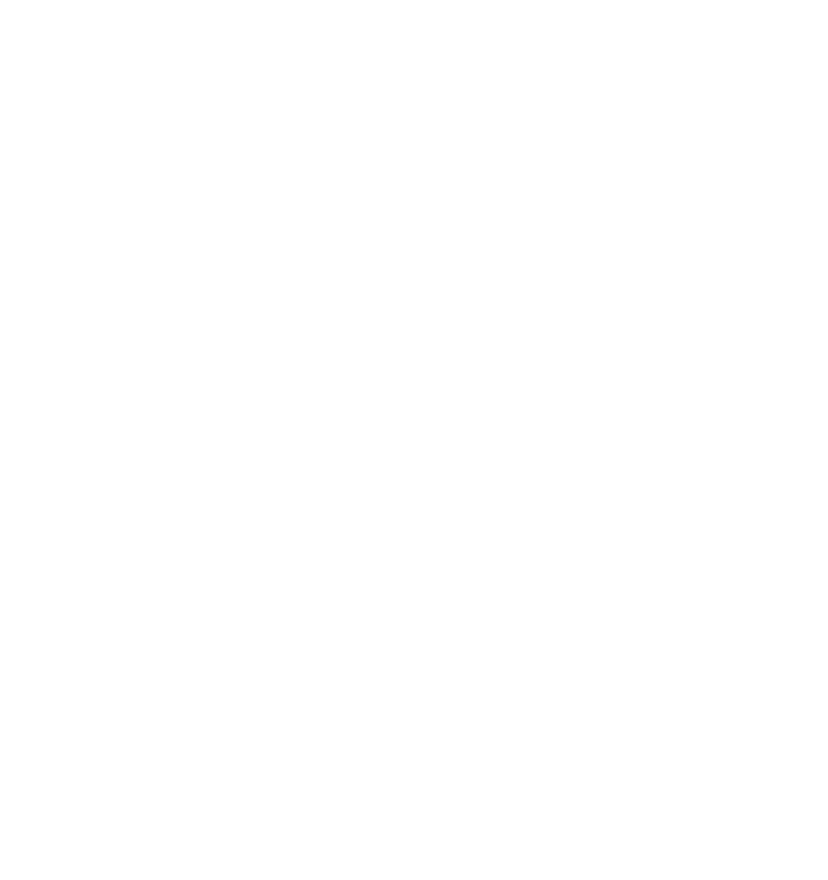
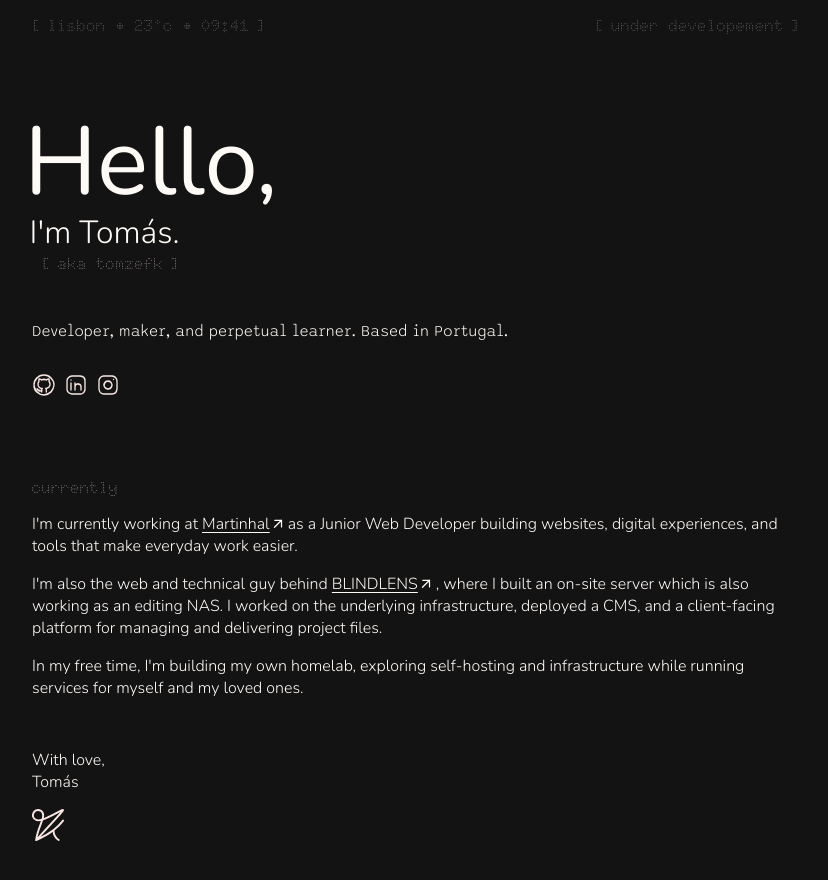
Before and after one commit to tomzefk/tomzefk.dev, an Astro site: page / in a window 1280 px wide. Shown: the whole page, without its empty margins (224-1052 px from the left). Before the commit the page ends 800 px from the top, so only its background shows below. Built offline with nearby package versions, Linux system fonts and the light colour scheme; Astro itself is replaced by a stand-in of ours.

Commit message:
create global variables; initial index page

```diff
--- a/astro.config.mjs
+++ b/astro.config.mjs
@@ -2,4 +2,16 @@
 import { defineConfig } from 'astro/config';
 
 // https://astro.build/config
-export default defineConfig({});
+import { fileURLToPath } from "node:url";
+
+export default defineConfig({
+    vite: {
+        resolve: {
+            alias: {
+                "@styles": fileURLToPath(
+                    new URL("./src/styles", import.meta.url)
+                ),
+            },
+        },
+    },
+});
--- /dev/null
+++ b/src/components/Details.astro
@@ -0,0 +1,24 @@
+<span class="detail"><slot /></span>
+
+<style lang="scss">
+    @use "@styles/variables" as *;
+
+    .detail {
+        position: relative;
+        padding-inline: 1rem;
+
+        font-family: "Doto", sans-serif;
+        text-transform: lowercase;
+
+        &:before {
+            position: absolute;
+            content: "[";
+            left: 0;
+        }
+        &:after {
+            content: "]";
+            position: absolute;
+            right: 0;
+        }
+    }
+</style>
--- /dev/null
+++ b/src/components/Link.astro
@@ -0,0 +1,22 @@
+---
+const { href } = Astro.props;
+---
+
+<a class="link" href={href} target="_blank" rel="noopener noreferrer"
+    ><slot /><img src="/icons/arrow-diagonal.svg" width="12" height="21" alt="" /></a
+>
+
+<style lang="scss">
+    @use "@styles/variables" as *;
+
+    .link {
+        display: inline-flex;
+        flex-direction: row;
+        gap: 2px;
+
+        color: inherit;
+        text-decoration: underline;
+        text-decoration-thickness: 1px;
+        text-underline-offset: 3px;
+    }
+</style>
--- a/src/layouts/Page.astro
+++ b/src/layouts/Page.astro
@@ -2,11 +2,13 @@
 <html lang="en">
 	<head>
 		<meta charset="utf-8" />
-		<meta name="viewport" content="width=device-width" />
-		<link rel="icon" type="image/png" href="/favicon-16x16.png" />
+		<meta name="viewport" content="width=device-width, initial-scale=1" />
+		<link rel="icon" type="image/png" sizes="16x16" href="/favicon-16x16.png" />
+		<link rel="icon" type="image/png" sizes="32x32" href="/favicon-32x32.png" />
 		<link rel="icon" href="/favicon.ico" />
-		<meta name="generator" content={Astro.generator} />
+		<link rel="canonical" href="https://tomzefk.dev/" />
 		<title>tomzefk.</title>
+		<meta name="description" content="Tomás — Junior Web Developer" />
 	</head>
 	<body>
 		<slot />
@@ -14,9 +16,16 @@
 </html>
 
 <style>
+	*,
+	*::before,
+	*::after {
+		box-sizing: border-box;
+	}
+
 	html,
 	body {
 		margin: 0;
 		width: 100%;
+		background-color: #141313;
 	}
 </style>
--- a/src/pages/index.astro
+++ b/src/pages/index.astro
@@ -1,13 +1,224 @@
 ---
-import Layout from '../layouts/Page.astro'
-import Styles from '../styles/globals.scss'
+import Layout from "@layouts/Page.astro";
+import Link from "@components/Link.astro";
+import Detail from "@components/Details.astro";
+import "../styles/globals.scss";
 ---
 
 <Layout>
 	<div id="page">
-		<header></header>
+		<header>
+			<Detail>lisbon • 23°C • 09:41</Detail>
+			<Detail>under developement</Detail>
+		</header>
 		<main>
-			<section></section>
+			<section id="hero">
+				<div id="name">
+					<h1>Hello,</h1>
+					<div>
+						<h1>I'm Tomás.</h1>
+						<span><Detail>aka tomzefk</Detail></span>
+					</div>
+				</div>
+				<div id="description">
+					<p>
+						Developer, maker, and perpetual learner. Based in
+						Portugal.
+					</p>
+					<nav id="socials" aria-label="Social links">
+						<a
+							href="https://github.com/tomzefk"
+							aria-label="GitHub"
+							target="_blank"
+							rel="noopener noreferrer"
+						>
+							<img
+								src="/icons/github.svg"
+								width="24"
+								height="24"
+								alt=""
+							/>
+						</a>
+						<a
+							href="https://github.com/tomzefk"
+							aria-label="Linkedin"
+							target="_blank"
+							rel="noopener noreferrer"
+						>
+							<img
+								src="/icons/linkedin.svg"
+								width="24"
+								height="24"
+								alt=""
+							/>
+						</a>
+						<a
+							href="https://instagram.com/tomzefk.js"
+							aria-label="Instagram"
+							target="_blank"
+							rel="noopener noreferrer"
+						>
+							<img
+								src="/icons/instagram.svg"
+								width="24"
+								height="24"
+								alt=""
+							/>
+						</a>
+					</nav>
+				</div>
+			</section>
+
+			<section id="currently">
+				<h2>Currently</h2>
+				<p>
+					I'm currently working at <Link href="https://www.martinhal.com/">Martinhal</Link> as a Junior Web Developer building websites, digital experiences,
+					and tools that make everyday work easier.
+				</p>
+				<p>
+					I'm also the web and technical guy behind <Link
+						href="https://www.blindlens.co.uk/">BLINDLENS</Link
+					> , where I built an on-site server which is also working as an
+					editing NAS. I worked on the underlying infrastructure, deployed
+					a CMS, and a client-facing platform for managing and delivering
+					project files.
+				</p>
+				<p>
+					In my free time, I'm building my own homelab, exploring
+					self-hosting and infrastructure while running services for
+					myself and my loved ones.
+				</p>
+				<br />
+				<p>
+					With love,<br />
+					Tomás
+				</p>
+				<img src="/icons/logo.svg" width="32" height="32" alt="" />
+			</section>
 		</main>
 	</div>
 </Layout>
+
+<!-- --- -->
+
+<style lang="scss">
+	@use "../styles/variables" as *;
+
+	#page {
+		// width: 100%;
+		max-width: 768px;
+		margin-inline: auto;
+
+		@media screen and (max-width: calc(768px + 4rem)) {
+			padding-inline: 2rem;
+		}
+
+		header {
+			display: flex;
+			flex-wrap: nowrap;
+			justify-content: space-between;
+			padding: 16px 0px;
+			white-space: nowrap;
+
+			:global(span) {
+				font-weight: 300;
+				color: #{$neutral-light}80;
+			}
+
+			@media screen and (max-width: 440px) {
+				flex-direction: column;
+				text-align: center;
+			}
+		}
+
+		main {
+			display: flex;
+			flex-direction: column;
+			gap: 4rem;
+
+			padding: 64px 0;
+
+			#hero {
+				display: flex;
+				flex-direction: column;
+				gap: 3rem;
+
+				#name {
+					margin-left: -0.15rem;
+
+					h1 {
+						font-family: "Nunito", sans-serif;
+						color: $neutral-light;
+						margin: 0;
+					}
+
+					> h1 {
+						margin-left: -0.35rem;
+						font-weight: 400;
+						font-size: 6rem;
+						line-height: 1em;
+					}
+
+					div {
+						display: inline-flex;
+						flex-direction: column;
+						align-items: flex-end;
+
+						h1 {
+							display: inline-block;
+							font-weight: 300;
+							font-size: 2rem;
+						}
+
+						:global(span) {
+							font-weight: 200;
+							color: $secondary;
+						}
+					}
+				}
+
+				#description {
+					display: flex;
+					flex-direction: column;
+					gap: 2em;
+
+					p {
+						margin: 0;
+						font-family: "Sono", sans-serif;
+						font-variation-settings: "MONO" 0;
+						font-weight: 300;
+						font-size: 1rem;
+						color: $neutral-light;
+					}
+
+					#socials {
+						display: flex;
+						gap: 8px;
+
+						img {
+							height: 1.5rem;
+						}
+					}
+				}
+			}
+
+			#currently {
+				h2 {
+					font-family: "Doto", sans-serif;
+					font-size: 1rem;
+					font-weight: 200;
+					text-transform: lowercase;
+					color: $secondary;
+				}
+
+				p {
+					font-family: "Nunito", sans-serif;
+					font-variation-settings: "MONO" 0;
+					font-weight: 300;
+					font-size: 1rem;
+					color: $neutral-light;
+				}
+			}
+		}
+	}
+</style>
--- /dev/null
+++ b/src/styles/fonts.scss
@@ -0,0 +1,23 @@
+@font-face {
+  font-family: "Nunito";
+  src: url("/fonts/Nunito-VariableFont_wght.woff2") format("woff2");
+  font-weight: 200 800;
+  font-style: normal;
+  font-display: swap;
+}
+
+@font-face {
+  font-family: "Sono";
+  src: url("/fonts/Sono-VariableFont_MONO,wght.woff2") format("woff2");
+  font-weight: 200 800;
+  font-style: normal;
+  font-display: swap;
+}
+
+@font-face {
+  font-family: "Doto";
+  src: url("/fonts/Doto-VariableFont_ROND,wght.woff2") format("woff2");
+  font-weight: 100 900;
+  font-style: normal;
+  font-display: swap;
+}
--- a/src/styles/globals.scss
+++ b/src/styles/globals.scss
@@ -0,0 +1,2 @@
+@use "fonts";
+@use "./variables" as *;
--- /dev/null
+++ b/src/styles/variables.scss
@@ -0,0 +1,4 @@
+$neutral-light: #FEFAF6;
+$neutral-dark: #141313;
+$primary: #1F3D2E;
+$secondary: #F7E6E1;
```
Also changed, not shown: package.json (+6 -3 lines), tsconfig.json (+8 -1 lines), public/fonts/Doto-VariableFont_ROND,wght.woff2 (added), public/fonts/Nunito-VariableFont_wght.woff2 (added), public/fonts/Sono-VariableFont_MONO,wght.woff2 (added), public/icons/arrow-diagonal.svg (added), public/icons/github.svg (added), public/icons/instagram.svg (added), public/icons/linkedin.svg (added), public/icons/logo.svg (added), 1 other file.
